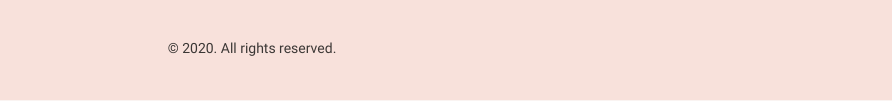
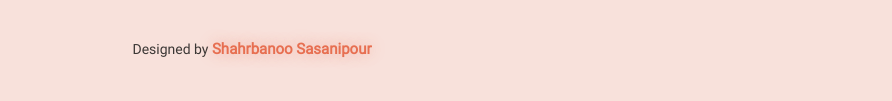
Before and after one commit to BanooSasanipour/Camping-Website, a plain HTML site: page index.html in a window 1280 px wide. Shown: the part 4287-4388 px from the top of the page, 388-1280 px from the left. Drawn offline with Linux system fonts and the light colour scheme.

Commit message:
updating

```diff
--- a/index.html
+++ b/index.html
@@ -488,7 +488,7 @@
                 </a>
             </div>
         </div>
-        <p class="footer__copy-right">© 2020. All rights reserved.</p>
+        <p class="footer__description">Designed by <span class="my-name">Shahrbanoo Sasanipour</span> </p>
     </div>
 </footer>
 <script src="scripts/app.js"></script>
--- a/styles/app.css
+++ b/styles/app.css
@@ -838,10 +838,17 @@ a {
     display: block;
 }
 
-.footer__copy-right{
+.footer__description{
     text-align: center;
     font-size: 1.4rem;
     margin-top: 2rem;
+}
+
+.my-name {
+    font-size: 1.5rem;
+    font-weight: 700;
+    color: var(--primary-color);
+    text-shadow: 0 0 1.5rem rgba(231, 111, 81, 0.4);
 }
 
 /*
```
